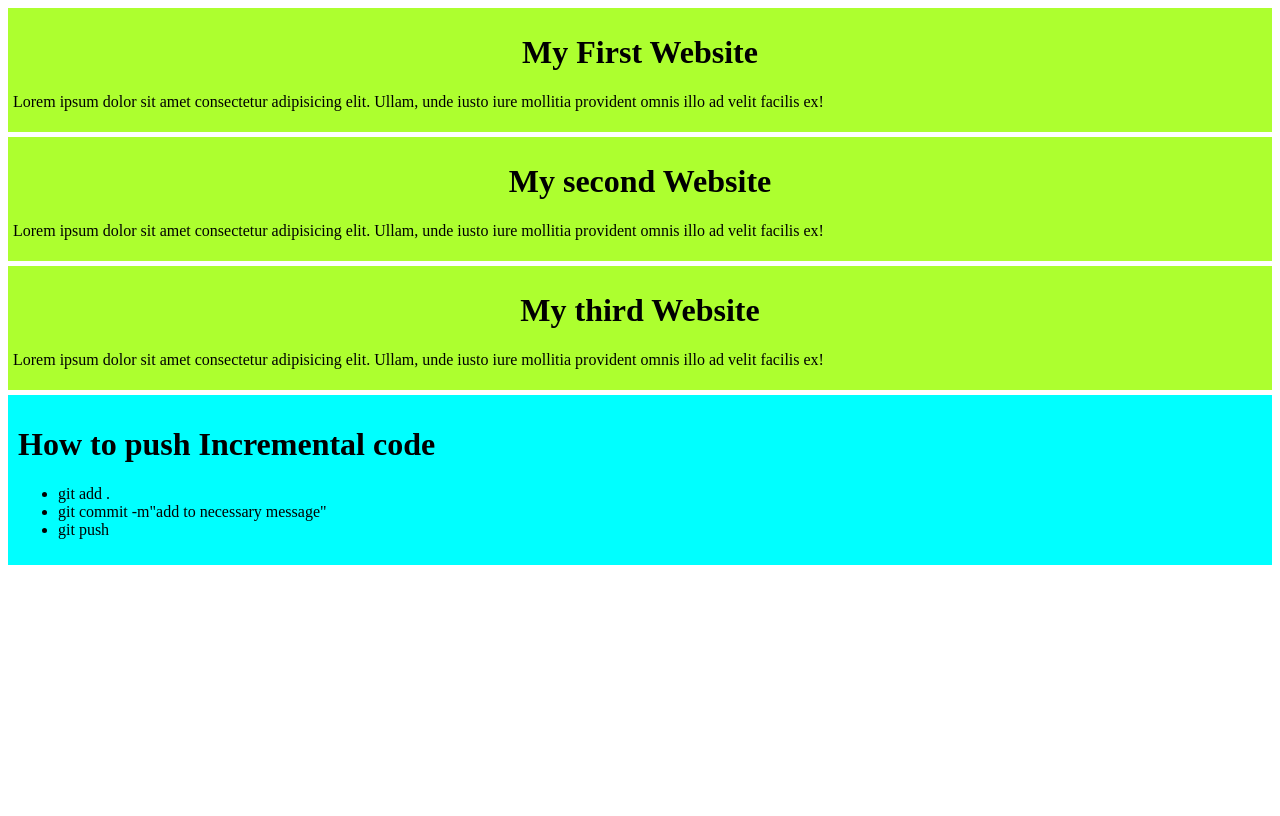
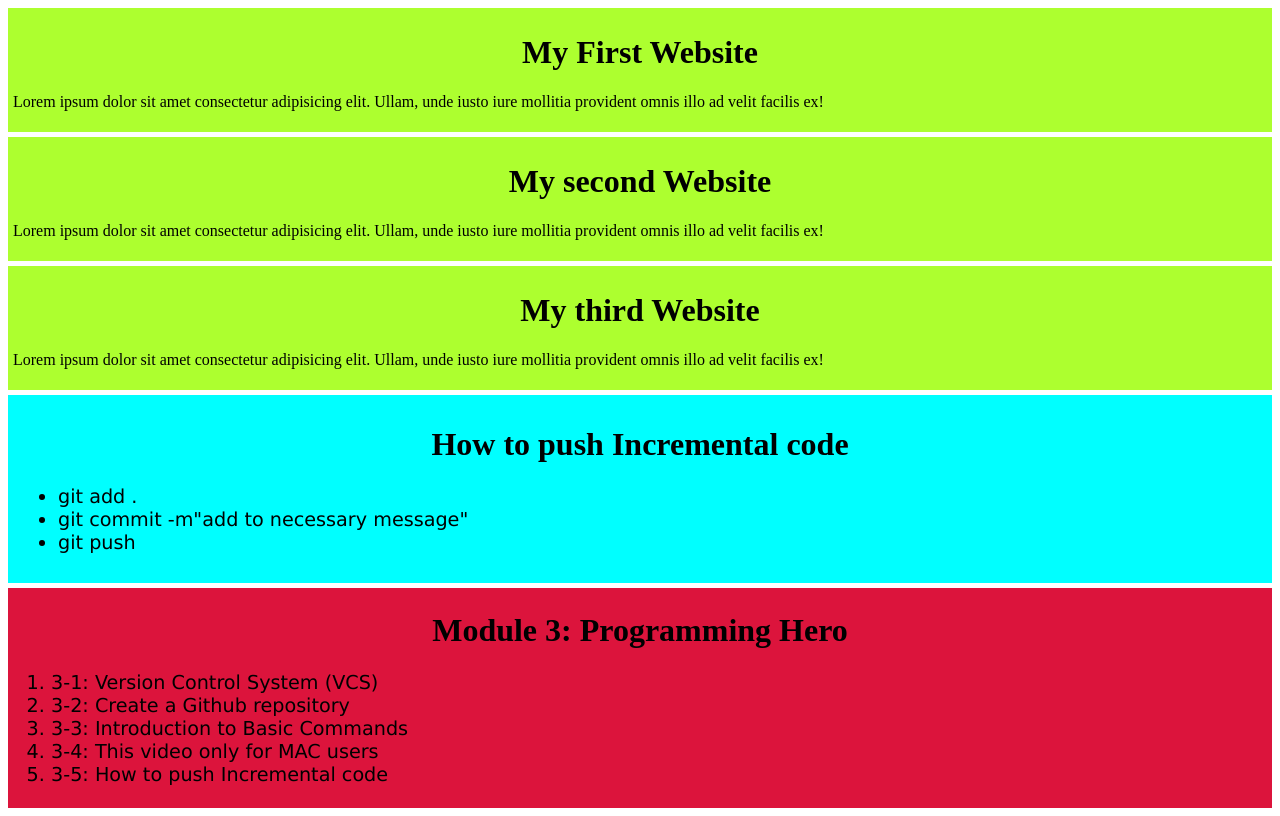
Before and after one commit to limonreza/my-first-web-github-repo, a plain HTML site: page index.html in a window 1280 px wide. Drawn offline with Linux system fonts and the light colour scheme.

Commit message:
dode updated

```diff
--- a/index.html
+++ b/index.html
@@ -21,12 +21,22 @@
     </div>
     <div id="pera1">
         <h1>How to push Incremental code</h1>
-        <ul>
+        <ul id="pera4">
             <li>git add .</li>
             <li>git commit -m"add to necessary message" </li>
             <li>git push</li>
         </ul>
     </div>
+    <div id="pera2">
+        <h1>Module 3: Programming Hero</h1>
+        <ol id="pera3">
+            <li>3-1: Version Control System (VCS)</li>
+            <li>3-2: Create a Github repository</li>
+            <li>3-3: Introduction to Basic Commands</li>
+            <li>3-4: This video only for MAC users</li>
+            <li>3-5: How to push Incremental code</li>
+        </ol>
+    </div>
 
 </body>
 </html>
--- a/style/web.css
+++ b/style/web.css
@@ -7,3 +7,23 @@ div{
     background-color: aqua;
     padding: 10px;
 }
+
+#pera2{
+    background-color: crimson;
+    padding: 3px;
+    border-radius: 0%;
+    font-style: italic:unset;
+}
+#pera3{
+    font-family: Verdana, Geneva, Tahoma, sans-serif;
+    font-size: larger;
+    font-weight:lighter;
+}
+#pera4{
+    font-family: Verdana, Geneva, Tahoma, sans-serif;
+    font-size: larger;
+    font-weight: lighter;
+}
+h1{
+    text-align: center;
+}
```
